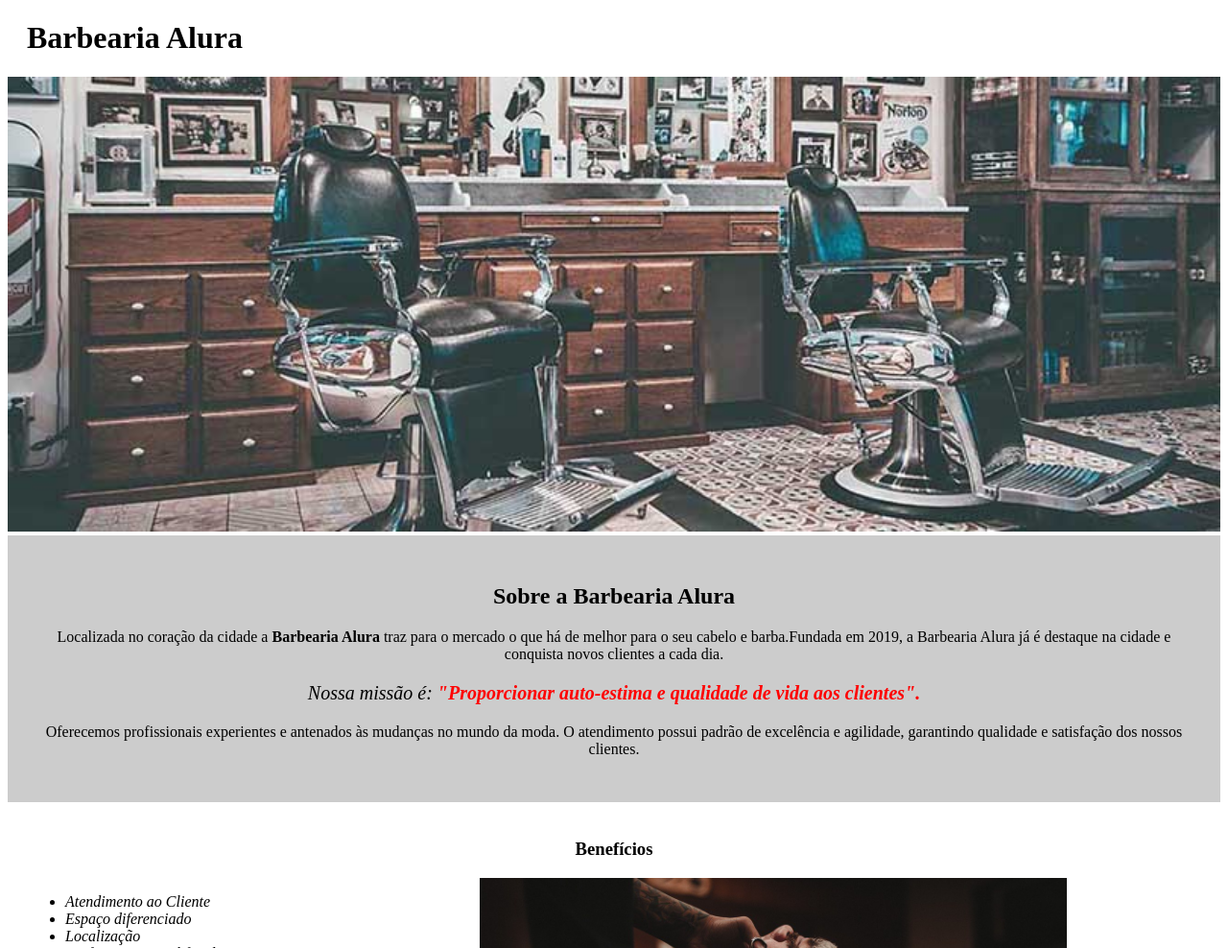
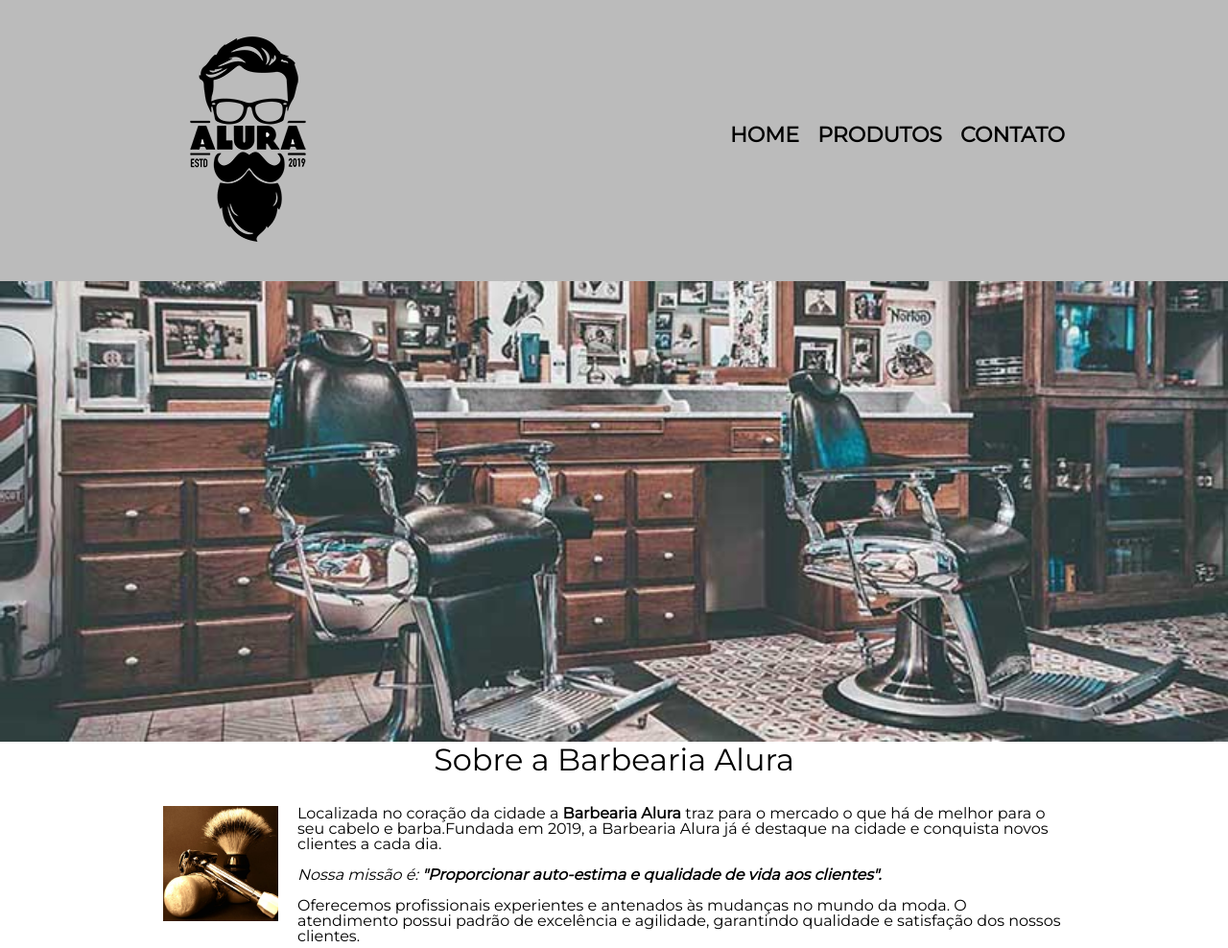
Before and after one commit to paulovieiraa/estudos-alura, a plain HTML site: page html - barbearia/index.html in a window 1280 px wide. Shown: the top 988 px of the page at 96% size. Drawn offline with Linux system fonts and the light colour scheme.

Commit message:
ajustes na pagina index

```diff
--- a/html - barbearia/index.html
+++ b/html - barbearia/index.html
@@ -2,25 +2,46 @@
 <html lang="pt-br">
 
 <head>
-    <link rel="stylesheet" href="style-home.css">
     <meta charset="UTF-8">
+    <link rel="stylesheet" href="reset.css">
+    <link rel="stylesheet" href="style.css">
+    <link href="https://fonts.googleapis.com/css?family=Montserrat&display=swap" rel="stylesheet">
     <title>Barbearia Alura</title>
 </head>
 
 <body>
     <header>
-        <h1 class="titulo-principal">Barbearia Alura</h1>
+        <div class="caixa">
+            <h1><img src="imagens/logo.png"></h1>
+            <nav>
+                <ul>
+                    <li>
+                        <a href="index.html">Home</a>
+                    </li>
+                    <li>
+                        <a href="produtos.html">Produtos</a>
+                    </li>
+                    <li>
+                        <a href="contatos.html">Contato</a>
+                    </li>
+                </ul>
+            </nav>
+        </div>
     </header>
 
-    <img id="banner" src="banner.jpg">
+    <img class="banner" src="banner.jpg">
 
-    <div class="principal">
-        <h2 class="titulo-centralizado">Sobre a Barbearia Alura</h2>
+    <main>
+        <section class="principal">
+            <h2 class="titulo-principal">Sobre a Barbearia Alura</h2>
+
+            <img class="utensilios" src="imagens/utensilios.jpg" alt="Utensilios de um barbeiro">
 
             <p>Localizada no coração da cidade a <strong>Barbearia Alura</strong> traz para o mercado o que há de melhor
                 para o
                 seu
-            cabelo e barba.Fundada em 2019, a Barbearia Alura já é destaque na cidade e conquista novos clientes a cada
+                cabelo e barba.Fundada em 2019, a Barbearia Alura já é destaque na cidade e conquista novos clientes a
+                cada
                 dia.
             </p>
 
@@ -32,10 +53,10 @@
                 O atendimento possui padrão de excelência e agilidade, garantindo qualidade e satisfação dos nossos
                 clientes.
             </p>
-    </div>
+        </section>
 
-    <div class="beneficios">
-        <h3 class="titulo-centralizado">Benefícios</h3>
+        <section class="beneficios">
+            <h3 class="titulo-principal">Benefícios</h3>
 
             <ul>
                 <li class="itens">Atendimento ao Cliente</li>
@@ -45,8 +66,13 @@
             </ul>
 
             <img src="beneficios.jpg" class="imagem-beneficios">
+        </section>
+    </main>
 
-    </div>
+    <footer>
+        <img src="imagens/logo-branco.png">
+        <p class="copyright">&copy; Copyright Barbearia Alura - 2022</p>
+    </footer>
 </body>
 
 </html>
--- a/html - barbearia/style.css
+++ b/html - barbearia/style.css
@@ -1,3 +1,7 @@
+body{
+    font-family: 'Montserrat',sans-serif;
+}
+
 header{
     background: #BBBBBB;
     padding: 20px 0;
@@ -150,3 +154,40 @@ td,th{
     border: 1px solid black;
     padding: 8px 15px ;
 }
+
+/* CSS da pagina inicial */
+.banner{
+    width: 100%;
+}
+
+.titulo-principal{
+    text-align: center;
+    font-size: 2em;
+    margin-bottom: 1em;
+    clear: left;
+}
+
+.principal p{
+    margin-bottom: 1em;
+}
+
+.principal strong{
+    font-weight: bold;
+
+}
+
+.principal em{
+    font-style: italic;
+
+}
+
+.utensilios{
+    width: 120px;
+    float: left;
+    /* Margin: CIMA - DIREITA - ABAIXO - ESQUERDA */
+    margin: 0 20px 20px 0;
+}
+
+.imagem-beneficios{
+    width: 60%;
+}
```
Also changed, not shown: html - barbearia/imagens/utensilios.jpg (added). Lines whose indentation alone changed are shown as unchanged.
